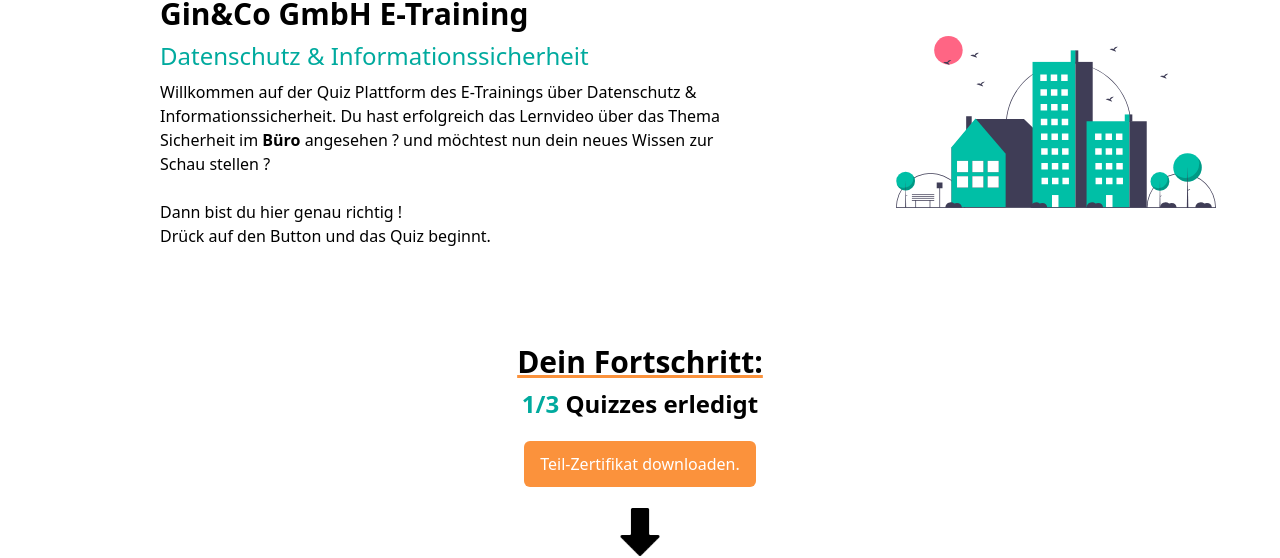
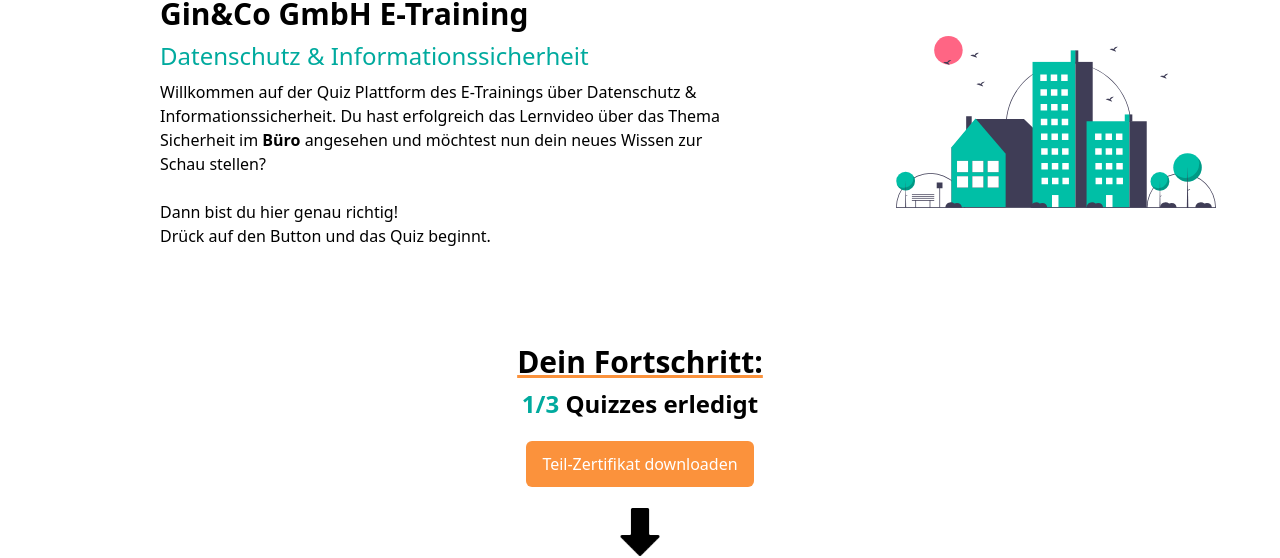
Before and after one commit to alexander-schoenmann/e-learning-quiz, an Angular app in the folder ELearningQuiz/: page /home/1 in a window 1280 px wide. Shown: the part 206-764 px from the top of the page. Built offline with nearby package versions, Linux system fonts and the light colour scheme.

Commit message:
Update Wording

```diff
--- a/ELearningQuiz/src/app/home/home.component.html
+++ b/ELearningQuiz/src/app/home/home.component.html
@@ -10,11 +10,11 @@
       <p>
         Willkommen auf der Quiz Plattform des E-Trainings über Datenschutz &
         Informationssicherheit. Du hast erfolgreich das Lernvideo über das Thema
-        Sicherheit im <strong>Büro</strong> angesehen ? und möchtest nun dein
-        neues Wissen zur Schau stellen ?
+        Sicherheit im <strong>Büro</strong> angesehen und möchtest nun dein
+        neues Wissen zur Schau stellen?
         <br />
         <br />
-        Dann bist du hier genau richtig !
+        Dann bist du hier genau richtig!
         <br />
         Drück auf den Button und das Quiz beginnt.
       </p>
@@ -39,7 +39,7 @@
             routerLink="/download"
             class="hovering bg-orange-400 text-white px-4 py-3 rounded-md hover:bg-orange-500"
           >
-            Teil-Zertifikat downloaden.
+            Teil-Zertifikat downloaden
           </a>
         </div>
       </div>
--- a/ELearningQuiz/src/app/result/result.component.html
+++ b/ELearningQuiz/src/app/result/result.component.html
@@ -27,7 +27,7 @@
           routerLink="../../home/passed"
           class="bg-orange-400 text-white px-6 py-3 rounded-xl hover:bg-orange-500"
         >
-          Zurück zur Startseite.
+          Zurück zur Startseite
         </a>
       </div>
     </div>
```
